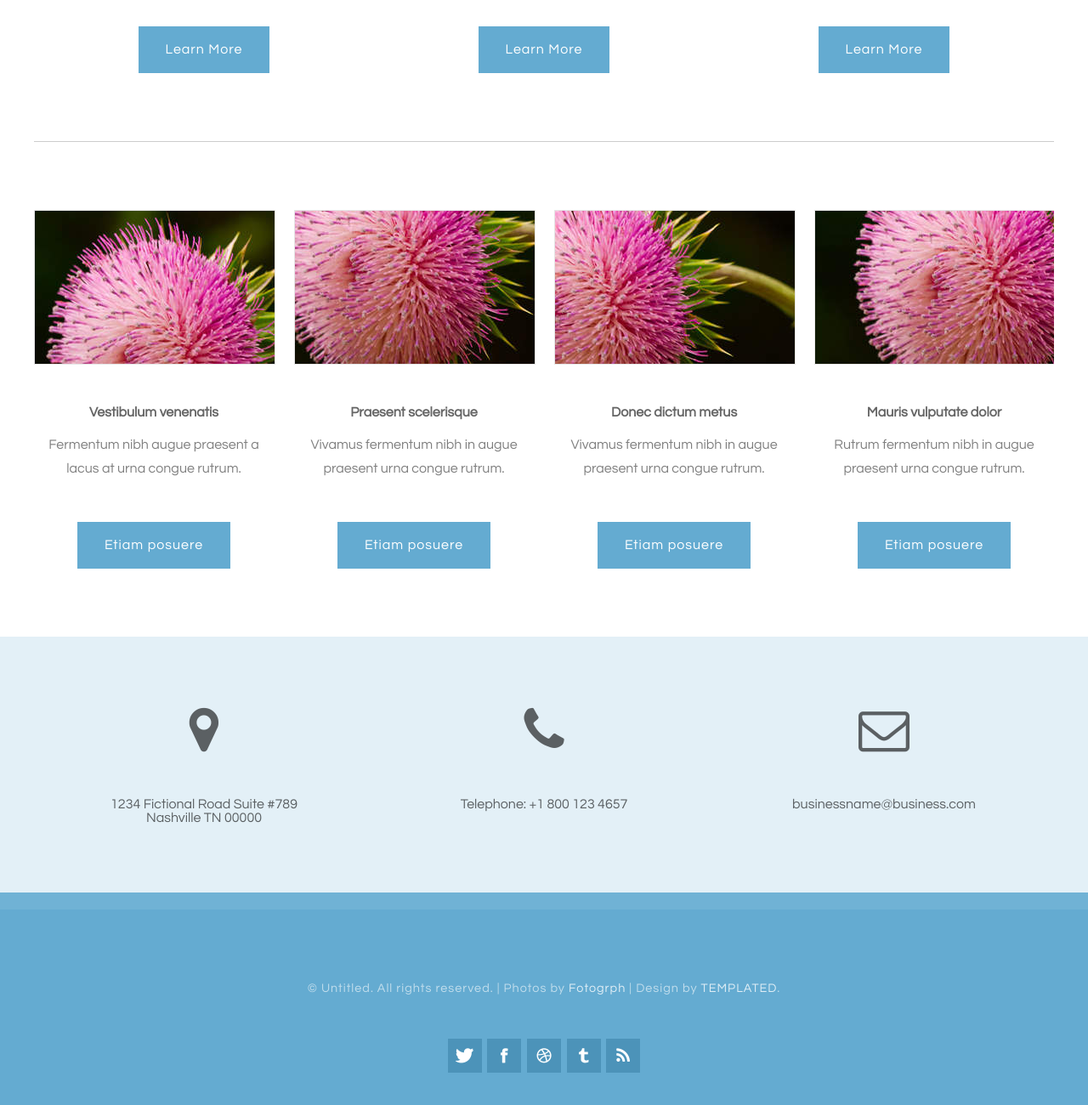
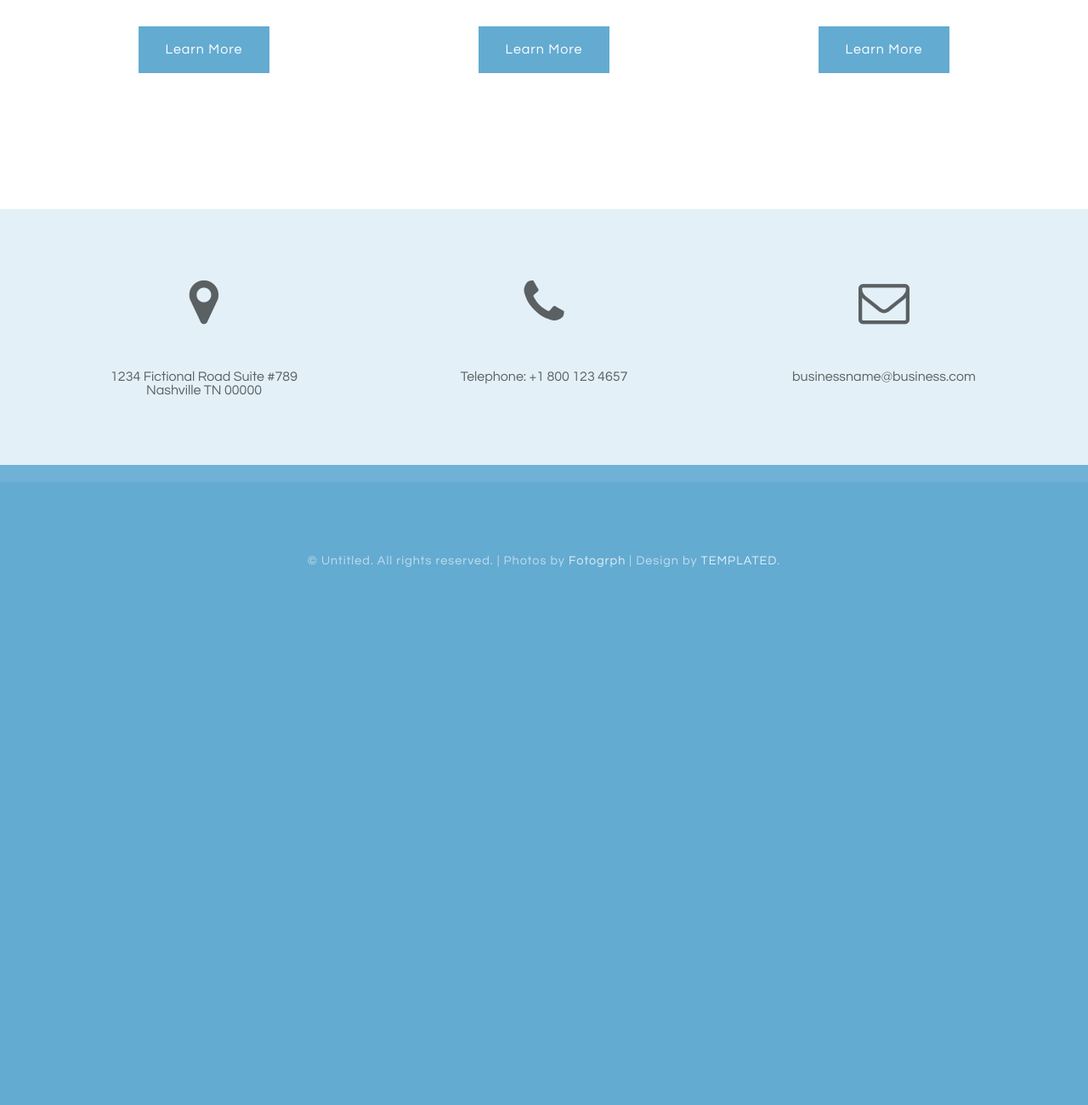
Before and after one commit to neurokafe/isas2018, a plain HTML site: page index.html in a window 1280 px wide. Shown: the part 1033-2333 px from the top of the page at 85% size. After the commit the page ends 1800 px from the top, so only its background shows below. Drawn offline with Linux system fonts and the light colour scheme.

Commit message:
index correction

```diff
--- a/index.html
+++ b/index.html
@@ -70,32 +70,7 @@ Released   : 20140131
 			<p>Donec mattis libero eget urna. Duis pretium velit ac mauris. Proin eu wisi suscipit nulla suscipit interdum. Nullam non wisi a sem suscipit  eleifend.</p>
 			<a href="inscripcion.html" class="button">Learn More</a> </div>
 	</div>
-	<div id="portfolio" class="container">
-		<div class="column1">
-			<div class="box"> <a href="#"><img src="images/scr01.jpg" alt="" class="image image-full" /></a>
-				<h3>Vestibulum venenatis</h3>
-				<p>Fermentum nibh augue praesent a lacus at urna congue rutrum.</p>
-				<a href="#" class="button button-small">Etiam posuere</a> </div>
-		</div>
-		<div class="column2">
-			<div class="box"> <a href="#"><img src="images/scr02.jpg" alt="" class="image image-full" /></a>
-				<h3>Praesent scelerisque</h3>
-				<p>Vivamus fermentum nibh in augue praesent urna congue rutrum.</p>
-				<a href="#" class="button button-small">Etiam posuere</a> </div>
-		</div>
-		<div class="column3">
-			<div class="box"> <a href="#"><img src="images/scr03.jpg" alt="" class="image image-full" /></a>
-				<h3>Donec dictum metus</h3>
-				<p>Vivamus fermentum nibh in augue praesent urna congue rutrum.</p>
-				<a href="#" class="button button-small">Etiam posuere</a> </div>
-		</div>
-		<div class="column4">
-			<div class="box"> <a href="#"><img src="images/scr04.jpg" alt="" class="image image-full" /></a>
-				<h3>Mauris vulputate dolor</h3>
-				<p>Rutrum fermentum nibh in augue praesent urna congue rutrum.</p>
-				<a href="#" class="button button-small">Etiam posuere</a> </div>
-		</div>
-	</div>
+
 </div>
 <div id="footer">
 	<div class="container">
@@ -118,13 +93,6 @@ Released   : 20140131
 </div>
 <div id="copyright">
 	<p>&copy; Untitled. All rights reserved. | Photos by <a href="http://fotogrph.com/">Fotogrph</a> | Design by <a href="http://templated.co" rel="nofollow">TEMPLATED</a>.</p>
-	<ul class="contact">
-		<li><a href="#" class="icon icon-twitter"><span>Twitter</span></a></li>
-		<li><a href="#" class="icon icon-facebook"><span></span></a></li>
-		<li><a href="#" class="icon icon-dribbble"><span>Pinterest</span></a></li>
-		<li><a href="#" class="icon icon-tumblr"><span>Google+</span></a></li>
-		<li><a href="#" class="icon icon-rss"><span>Pinterest</span></a></li>
-	</ul>
 </div>
 </body>
 </html>
```
